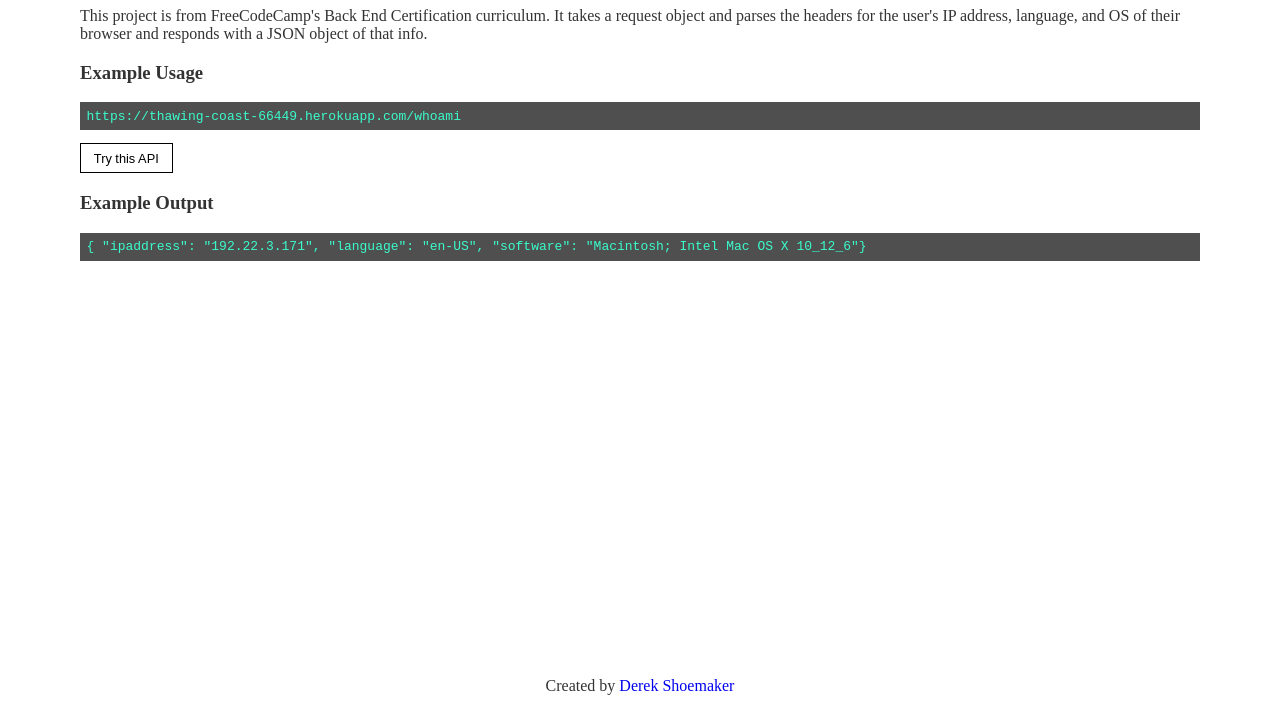
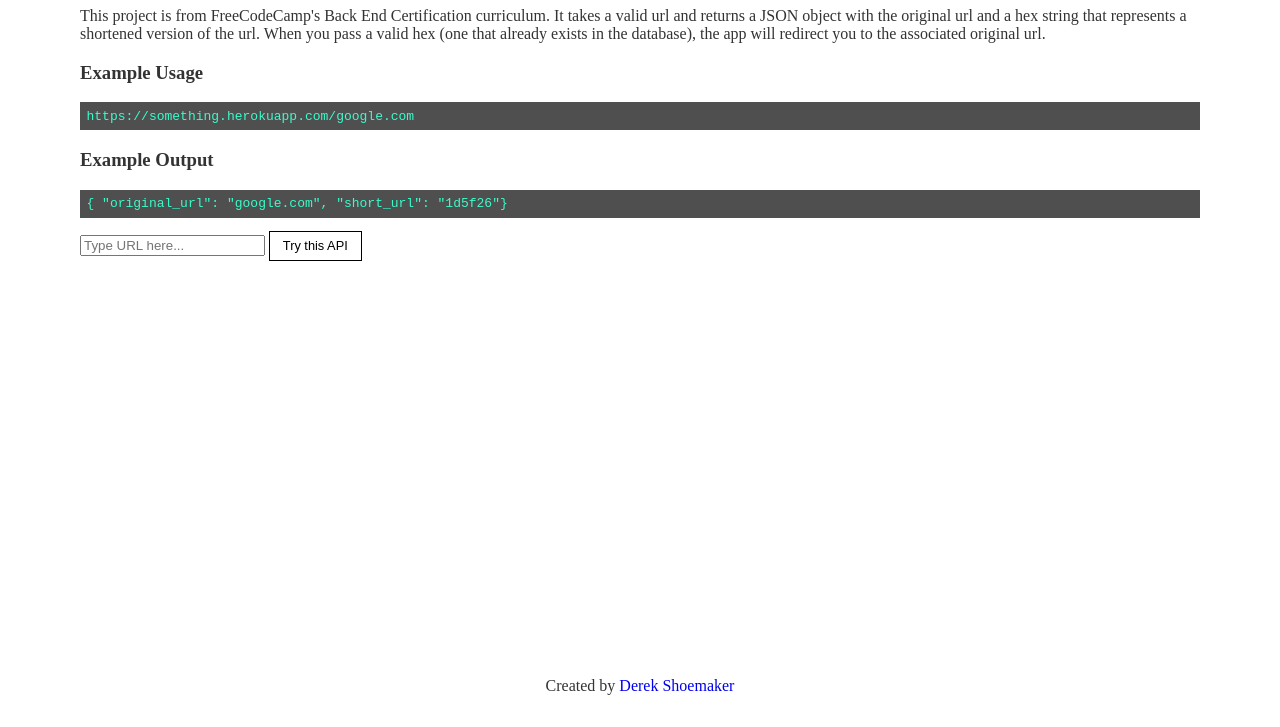
Before and after one commit to shoemakerdr/url-shortener, a website: page public/index.html in a window 1280 px wide. Shown: the part 73-800 px from the top of the page. Drawn offline with Linux system fonts and the light colour scheme.

Commit message:
Customized format for project

```diff
--- a/public/index.html
+++ b/public/index.html
@@ -6,28 +6,34 @@
         <link rel='stylesheet' href='./index.css'>
     </head>
     <body>
-        <h1>Header Parser Microservice Project</h1>
+        <h1>URL Shortener Microservice Project</h1>
         <p>
         This project is from FreeCodeCamp's Back End Certification
-        curriculum. It takes a request object and parses the
-        headers for the user's IP address, language, and OS of
-        their browser and responds with a JSON object of that
-        info.
+        curriculum. It takes a valid url and returns a JSON object
+        with the original url and a hex string that
+        represents a shortened version of the url. When you pass
+        a valid hex (one that already exists in the database), the
+        app will redirect you to the associated original url.
         </p>
         <div>
             <h3>Example Usage</h3>
-            <code>https://thawing-coast-66449.herokuapp.com/whoami</code>
+            <code>https://something.herokuapp.com/google.com</code>
+            <h3>Example Output</h3>
+            <code>{ "original_url": "google.com", "short_url": "1d5f26"}</code>
+        </div>
+        <div>
+            <input id='input' class='input' type='text' name='urlstring' placeholder='Type URL here...'>
             <button id='button' class='button'>Try this API</button>
-            <h3>Example Output</h3>
-            <code>{ "ipaddress": "192.22.3.171", "language": "en-US", "software": "Macintosh; Intel Mac OS X 10_12_6"}</code>
         </div>
         <footer>
             <p class='footer-text'>Created by <a href='https://github.com/shoemakerdr' target='_blank'>Derek Shoemaker</a></p>
         </footer>
         <script>
+            const url = 'http://localhost:8000'
             const button = document.getElementById('button')
+            const input = document.getElementById('input').value
             button.addEventListener('click', () => {
-                window.open('https://thawing-coast-66449.herokuapp.com/whoami', '_blank')
+                window.open(`${url}/${input}`, '_blank')
             })
         </script>
     </body>
```
